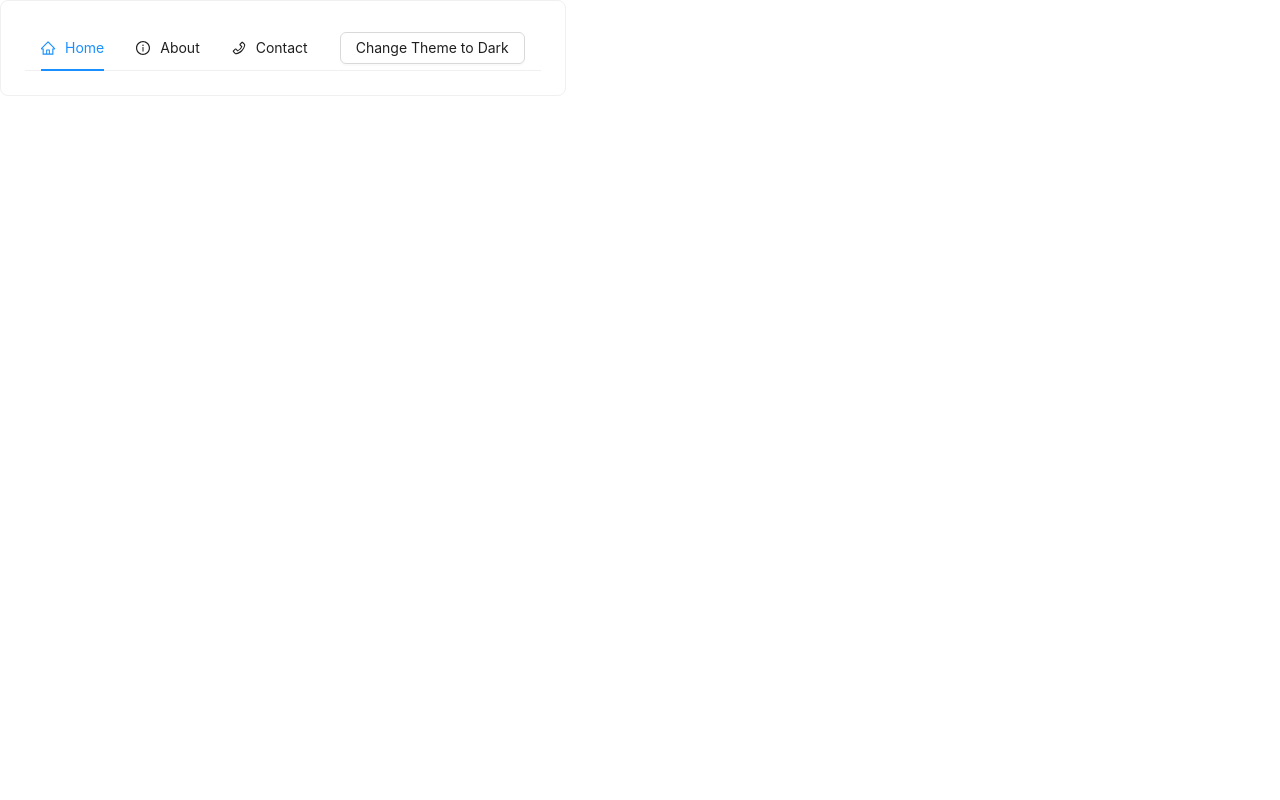
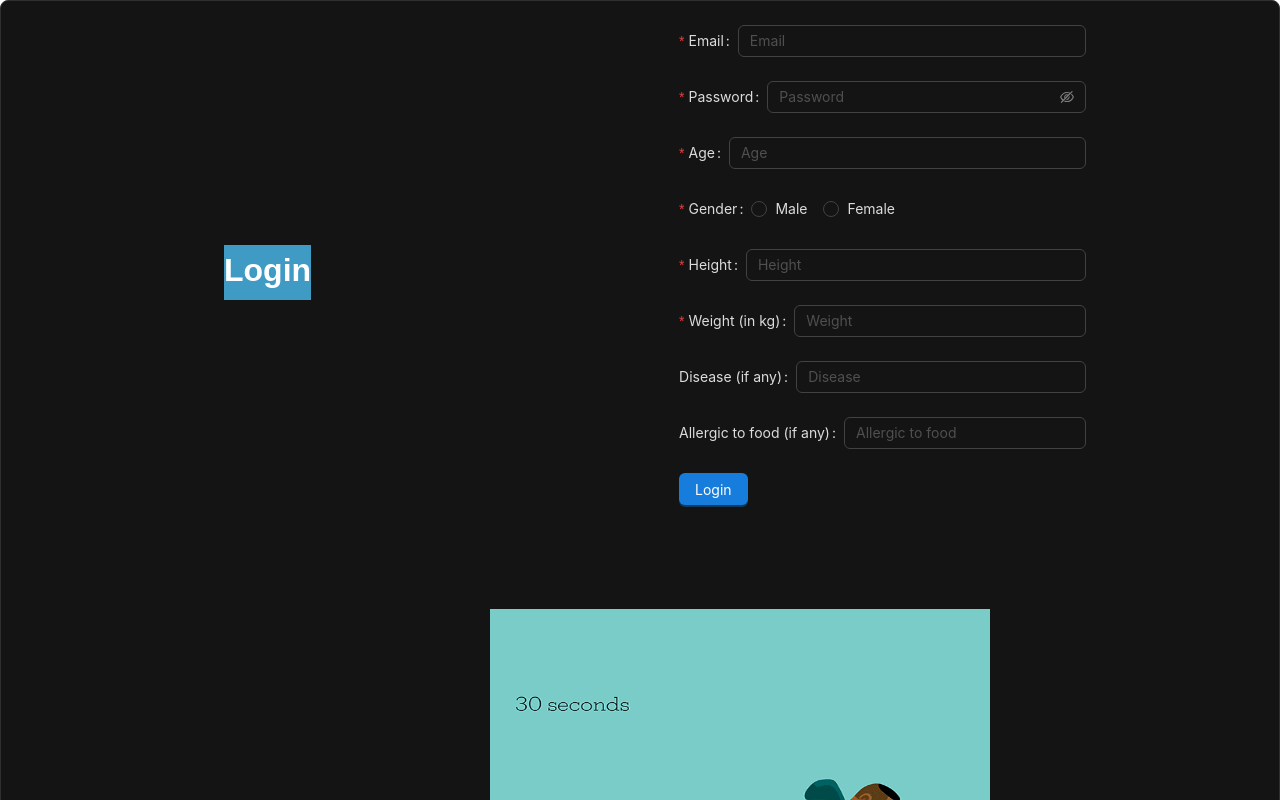
Before and after one commit to HibaShabbir/Fitness-app, a React (Create React App) app: page /signup in a window 1280 px wide. Shown: the top 800 px of the page. Built offline with nearby package versions, Linux system fonts and the light colour scheme.

Commit message:
updated files 1.4

```diff
--- a/package.json
+++ b/package.json
@@ -14,6 +14,7 @@
     "antd": "^5.3.3",
     "axios": "^1.3.5",
     "final-form": "^4.20.9",
+    "mongodb": "^5.4.0",
     "primeicons": "^6.0.1",
     "primereact": "^9.2.2",
     "react": "^18.2.0",
--- a/src/App.js
+++ b/src/App.js
@@ -12,8 +12,13 @@ import { SuggestedBlogs } from './SuggestedBlogs';
 const darkOrLight= false;
 
 export default function App (){
-  const [isDarkMode, setIsDarkMode] = useState(false);
+  const [isDarkMode, setIsDarkMode] = useState(true);
+  const [isLoggedIn, setIsLoggedIn] = useState(false);
 
+  const handleLogin = () => {
+    // Perform login logic here
+    setIsLoggedIn(true);
+  };
   const handleClick = () => {
    setIsDarkMode((previousValue) => !previousValue);
   };
@@ -39,7 +44,7 @@ export default function App (){
   >
 
     <Card style={{  width: "fit-content", height:"fit-content" }}>
-    <NavBar theme={{ isDarkMode, handleClick }}></NavBar>
+    <NavBar log={{isLoggedIn, setIsLoggedIn}}theme={{ isDarkMode, handleClick }}></NavBar>
    </Card>
 
   </ConfigProvider>
--- a/src/Login.css
+++ b/src/Login.css
@@ -1,5 +1,5 @@
 .container {
-    background-color: rgb(8, 8, 8);
+    /*background-color: rgb(8, 8, 8);*/
     color: rgb(255, 255, 255);
     height: 100vh;
     display: flex;
--- a/src/Login.js
+++ b/src/Login.js
@@ -1,100 +1,92 @@
 import React, { useState } from "react";
-import './Login.css';
+import { Form, Input, Button, Checkbox, Typography , Row, Col, Card} from "antd";
+import { useNavigate } from 'react-router-dom';
+const { Title } = Typography;
 
-const Login = () => {
-  const [name, setName] = useState("");
-  const [email, setEmail] = useState("");
-  const [password, setPassword] = useState("");
+export function Login(props) {
+  const { onLogin } = props;
+  const navigate = useNavigate(); // Initialize the useHistory hook
+  const [form] = Form.useForm();
   const [rememberMe, setRememberMe] = useState(false);
 
+  const handleSignup =()=>{
+    navigate('/signup');
+  }
+  const onFinish = (values) => {
+    var found = true;
+    var admin= false;
+    // Perform login logic here
 
+    // Perform form validation
+    if (!values.name || !values.password) {
+      alert("Please fill all fields.");
+      return;
+    }
 
-  const handleNameChange = (e) => {
-    setName(e.target.value);
+    if (found && admin){
+      onLogin.handleAdmin();
+    }
+    else if(found && !admin){
+      onLogin.handleLogin();
+    }
+    else {
+      alert("This user does not exist.");
+    }
   };
 
-  const handleEmailChange = (e) => {
-    setEmail(e.target.value);
-  };
+  return (
+    <Card style={{ minWidth: "96vw", minHeight: "100vh", maxHeight: "fit-content", maxWidth: "fit-content" }}>
+       <Row gutter={[32, 32]} justify="center" align="middle">
+       <Col>
+        <img src="FitnessApps.gif" height="600px" width="500px" alt="fitness"></img>
+      </Col>
 
-  const handlePasswordChange = (e) => {
-    setPassword(e.target.value);
-  };
+      <Col>
+        <Title style={{ textAlign: "center" }}>FITNESS AND HEALTH APP</Title>
 
-  const handleSubmit = (e) => {
-    e.preventDefault();
+        <Form form={form} onFinish={onFinish} >
 
-    // Perform form validation
-    if (!name || !email || !password) {
-      alert("Please fill all fields.");
-    }
+        <Form.Item
+          label="Username"
+          name="name"
+          rules={[{ required: true, message: 'Please input your username!' }]}
+          labelCol={{ span: 6 }} // set the span for the label column
+          wrapperCol={{ span: 18 }} // set the span for the wrapper column
+        >
+          <Input placeholder="Username" />
+        </Form.Item>
 
-  };
+          <Form.Item
+          label ="Password"
+          name="password"
+          rules={[{ required: true, message: 'Please input your password!' }]}
+          labelCol={{ span: 6 }}
+          wrapperCol={{ span: 18 }}
+          >
+            <Input.Password placeholder="Password" />
+          </Form.Item>
 
+          <Form.Item
+          labelCol={{ span: 6 }}
+          wrapperCol={{ span: 18 }}
+          justify="center" align="middle"
+          >
 
-  return (
+          <Button type="primary" htmlType="submit">
+            Login
+          </Button>
+          &nbsp;&nbsp;&nbsp;&nbsp;&nbsp;
+            <Button type="primary" onClick={handleSignup}>
+              Sign Up
+            </Button>
 
-    <div class="container">
-      <div class="LeftDiv">
-        <br></br>
-      <img src="FitnessApps.gif" height="600px" width="500px"alt="fitness"></img>
-      </div>
+          </Form.Item>
 
-      <div class="RightDiv">
-      <br></br>
-      <br></br>
-      <h1 class="header">FITNESS AND HEALTH APP</h1>
-
-      <form onSubmit={handleSubmit}>
-
-      <br></br>
-        <h3>
-          UserName:  &nbsp;&nbsp;
-          <input
-            type="text"
-            value={name}
-            onChange={handleNameChange}
-          />
-        </h3>
-
-        <h3>
-          Email:  &nbsp;&nbsp; &nbsp;&nbsp; &nbsp; &nbsp;
-          <input
-            type="email"
-            value={email}
-            onChange={handleEmailChange}
-          />
-        </h3>
-
-
-        <h3>
-
-          Password:
-        &nbsp;&nbsp;&nbsp;
-          <input
-            type="password"
-            value={password}
-            onChange={handlePasswordChange}
-          />
-        </h3>
-        <br></br>
-
-          <input
-            type="checkbox"
-            checked={rememberMe}
-            onChange={(e) => setRememberMe(e.target.checked)}
-          />
-          <label>Remember Me</label>
-
-        <br></br>
-        <br></br>
-        <button id="b1" type="submit">Login</button>
-      </form>
-      </div>
-
-      </div>
-
+        </Form>
+      </Col>
+       </Row>
+    </Card>
   );
-};
+}
 
 export default Login;
--- a/src/NavBar.js
+++ b/src/NavBar.js
@@ -1,4 +1,5 @@
 import { Menu , Button } from 'antd';
+import { useEffect, useState } from 'react';
 import { HomeOutlined, InfoCircleOutlined, PhoneOutlined } from '@ant-design/icons';
 import { BrowserRouter as Router, Routes, Route, Link } from 'react-router-dom';
 import { AboutUs } from './AboutUs';
@@ -9,18 +10,58 @@ import WaterTracking from './WaterTracking';
 import { SuggestedMeals } from './SuggestedMeals';
 import { SuggestedWorkoutPlans } from './SuggestedWorkoutPlans';
 import { AdminOptionsPage } from './AdminOptionsPage';
+import { Login } from './Login.js';
+import Videos from './Videos';
+import { SignUp } from './SignUp';
 
 export function NavBar(props) {
+  const { theme } = props;
+  const [isLoggedIn, setIsLoggedIn] = useState(false);
+  const [isAdmin, setIsAdmin] = useState(false);
 
-  const { theme } = props;
+  useEffect(() => {
+    // Check localStorage for auth state on page load
+    const authState = localStorage.getItem('isLoggedIn');
+    const userType = localStorage.getItem('isAdmin');
+    setIsLoggedIn(authState === 'true');
+    setIsAdmin(userType==='true');
+  }, []);
 
+  const handleAdmin = () => {
+    localStorage.setItem('isLoggedIn', 'true');
+    localStorage.setItem('isAdmin', 'true');
+    setIsLoggedIn(true);
+    setIsAdmin(true);
+  };
+  const handleLogin = () => {
+    // Update localStorage and state when user logs in
+    localStorage.setItem('isLoggedIn', 'true');
+    setIsLoggedIn(true);
+  };
+
+  const handleLogout = () => {
+    // Update localStorage and state when user logs out
+    localStorage.setItem('isLoggedIn', 'false');
+    setIsLoggedIn(false);
+    localStorage.setItem('isAdmin', 'false');
+    setIsAdmin(false);
+  };
 
   return (
     <Router>
-      <Menu mode="horizontal" defaultSelectedKeys={['1']}>
-        <Menu.Item key="1" icon={<HomeOutlined />}>
+
+        {isLoggedIn && isAdmin &&(
+           <Routes>
+            <Route path ="/" element={<AdminOptionsPage logout={handleLogout}/>}/>
+            </Routes>)}
+        {isLoggedIn && (
+        <>
+
+          <Menu mode="horizontal" defaultSelectedKeys={['1']} style={{display:"flex"}}>
+            <Menu.Item key="1">
               <Link to="/">Home</Link>
             </Menu.Item>
+
           <Menu.Item key="2" icon={<InfoCircleOutlined />}>
             <Link to="/about">About</Link>
           </Menu.Item>
@@ -32,15 +73,20 @@ export function NavBar(props) {
               Change Theme to {theme.isDarkMode ? "Light" : "Dark"}
             </Button>
           </Menu.Item>
+
+          <Menu.Item style={{ marginLeft: "auto" }}>
+          <Button onClick={handleLogout}>
+              Logout
+            </Button>
+          </Menu.Item>
         </Menu>
         <Routes>
-      <Route path ="/admin" element={<AdminOptionsPage/>}/>
           <Route path ="/workout-plan" element={<SuggestedWorkoutPlans/>}/>
           <Route path ="/nutrition-plan" element={<SuggestedMeals/>}/>
           <Route path ="/water-tracking" element={<WaterTracking/>}/>
           <Route path="/view-blogs" element={<SuggestedBlogs />}/>
-        <Route path="/sleep-tracking" element={<SleepTracking />}>
-        </Route>
+          <Route path="/sleep-tracking" element={<SleepTracking />}/>
+          <Route path="/watch-videos" element={<Videos />}/>
           <Route path="/about"  element = {<AboutUs/>}>
           </Route>
           <Route path="/contact">
@@ -48,7 +94,19 @@ export function NavBar(props) {
           </Route>
           <Route path="/" element = {<HomePage/>}>
           </Route>
+        </Routes></>)}
+
+
+
+      {!isLoggedIn && (
+         <Routes>
+          <Route path ="/" element={<Login onLogin={{handleLogin , handleAdmin}}></Login>}/>
+          <Route path="/signup" element={<SignUp/>}/>
          </Routes>
+
+
+        )}
+
     </Router>
   );
 }
--- a/src/SignUp.js
+++ b/src/SignUp.js
@@ -1,124 +1,102 @@
-import './SignUp.css';
 import React, { useState } from 'react';
+import { Form, Input, Button, Radio } from 'antd';
 
-
-function SignUp() {
-  const [email, setEmail] = useState('');
-  const [password, setPassword] = useState('');
-  const [height, setHeight] = useState('');
-  const [weight, setWeight] = useState('');
-  const [age, setAge] = useState('');
-  const [gender, setGender] = useState('');
-  const [disease, setDisease] = useState('');
-  const [food, setFood] = useState('');
+export function SignUp() {
   const [error, setError] = useState(null);
 
-  const handleEmailChange = (e) => {
-    setEmail(e.target.value);
-  };
-
-  const handlePasswordChange = (e) => {
-    setPassword(e.target.value);
-  };
-
-  const handleAgeChange = (e) => {
-    setAge(e.target.value);
-  };
-
-  const handleHeightChange = (e) => {
-    setHeight(e.target.value);
-  };
-
-  const handleWeightChange = (e) => {
-    setWeight(e.target.value);
-  };
-
-  const handleGenderChange = (e) => {
-    setGender(e.target.value);
-  };
-
-  const handleDiseaseChange = (e) => {
-    setDisease(e.target.value);
-  };
-
-  const handleFoodChange = (e) => {
-    setFood(e.target.value);
-  };
-
-  const handleSubmit = (e) => {
-    e.preventDefault();
-
+  const handleFinish = (values) => {
     // Perform validation on fields
-    if (email.trim() === '' || password.trim() === '' || gender.trim() === '' || height.trim() === '' || weight.trim() === '' || age.trim() === '' || gender.trim() === '') {
+    if (!values.email || !values.password || !values.gender || !values.height || !values.weight || !values.age || !values.gender) {
       setError('Please enter all the fields');
       return;
     }
   };
 
   return (
-    <div className='SignUp'>
+    <div style={{ minWidth: "96vw", minHeight: "100vh", maxHeight: "fit-content", maxWidth: "fit-content" }}>
       <div className='container'>
-      <h1>Login</h1><br></br>
+        <h1>Login</h1>
+        <br />
         {error && <div className="error">{error}</div>}
         <div className='form-container'>
-          <form onSubmit={handleSubmit}>
+          <Form onFinish={handleFinish}>
+            <Form.Item
+              label="Email"
+              name="email"
+              rules={[{ required: true, message: 'Please input your email!' }]}
+            >
+              <Input placeholder="Email" />
+            </Form.Item>
 
-            <label>
-              Email:
-              <input type="email" value={email} onChange={handleEmailChange} /><br></br>
-            </label>
+            <Form.Item
+              label="Password"
+              name="password"
+              rules={[{ required: true, message: 'Please input your password!' }]}
+            >
+              <Input.Password placeholder="Password" />
+            </Form.Item>
 
-            <label>
-              Password:
-              <input type="password" value={password} onChange={handlePasswordChange} /><br></br>
-            </label>
+            <Form.Item
+              label="Age"
+              name="age"
+              rules={[{ required: true, message: 'Please input your age!' }]}
+            >
+              <Input type="number" placeholder="Age" />
+            </Form.Item>
 
-            <label>
-              Age:
-              <input type="Age" value={email} onChange={handleAgeChange} /><br></br>
-            </label>
+            <Form.Item
+              label="Gender"
+              name="gender"
+              rules={[{ required: true, message: 'Please select your gender!' }]}
+            >
+              <Radio.Group>
+                <Radio value="male">Male</Radio>
+                <Radio value="female">Female</Radio>
+              </Radio.Group>
+            </Form.Item>
 
-            <label>
-              Gender:
-              <label for="male">&nbsp;&nbsp;&nbsp; Male</label>
-              <input type="radio" id='gender' className='gender' value="male" checked={gender === 'male'} onChange={handleGenderChange}></input>
+            <Form.Item
+              label="Height"
+              name="height"
+              rules={[{ required: true, message: 'Please input your height!' }]}
+            >
+              <Input type="number" placeholder="Height" />
+            </Form.Item>
 
-              <label for="female">Female</label>
-              <input type="radio" id='gender' className='gender' value="female" checked={gender === 'female'} onChange={handleGenderChange}></input>
-            </label><br></br>
+            <Form.Item
+              label="Weight (in kg)"
+              name="weight"
+              rules={[{ required: true, message: 'Please input your weight!' }]}
+            >
+              <Input type="number" placeholder="Weight" />
+            </Form.Item>
 
-            <label>
-              Height:
-              <input type="height" value={height} onChange={handleHeightChange} /><br></br>
-            </label>
+            <Form.Item
+              label="Disease (if any)"
+              name="disease"
+            >
+              <Input placeholder="Disease" />
+            </Form.Item>
 
-            <label>
-              Weight (in kg):
-              <input type="weight" value={weight} onChange={handleWeightChange} /><br></br>
-            </label>
+            <Form.Item
+              label="Allergic to food (if any)"
+              name="food"
+            >
+              <Input placeholder="Allergic to food" />
+            </Form.Item>
 
-            <label>
-              Disease (if any):
-              <input type="disease" value={disease} onChange={handleDiseaseChange} /><br></br>
-            </label>
-
-            <label>
-              Allergic to food (if any):
-              <input type="food" value={food} onChange={handleFoodChange} /><br></br>
-            </label><br></br>
-
-
-            <button type="submit">Login</button><br></br>
-          </form>
+            <Form.Item>
+              <Button type="primary" htmlType="submit">
+                Login
+              </Button>
+            </Form.Item>
+          </Form>
         </div>
 
         <div className='img-container'>
-          <img src='Signup.gif' />
+          <img src='Signup.gif' alt="Signup" />
         </div>
-
       </div>
     </div>
   );
 }
-
-export default SignUp;
--- a/src/Videos.css
+++ b/src/Videos.css
@@ -213,7 +213,7 @@
   font-family: sans-serif;
 }
 
-  button{
+.vid_btn{
   height: 57px;
   width: 370px;
   margin-bottom: 40px;
```
Also changed, not shown: src/AdminOptionsPage.js (+11 -1 lines), src/HomePage.js (+7 -7 lines), src/Videos.js (+7 -7 lines), 1 other file (tests, documents, lock files or other folders). Lines whose indentation alone changed are shown as unchanged.
